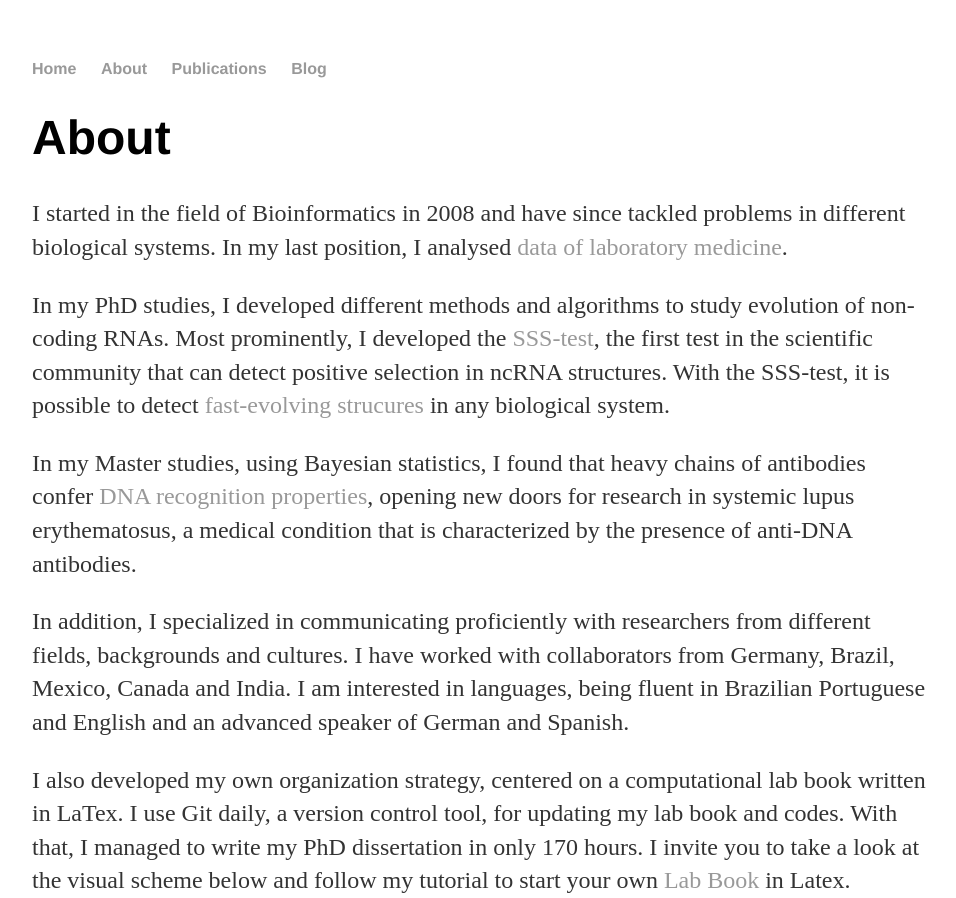
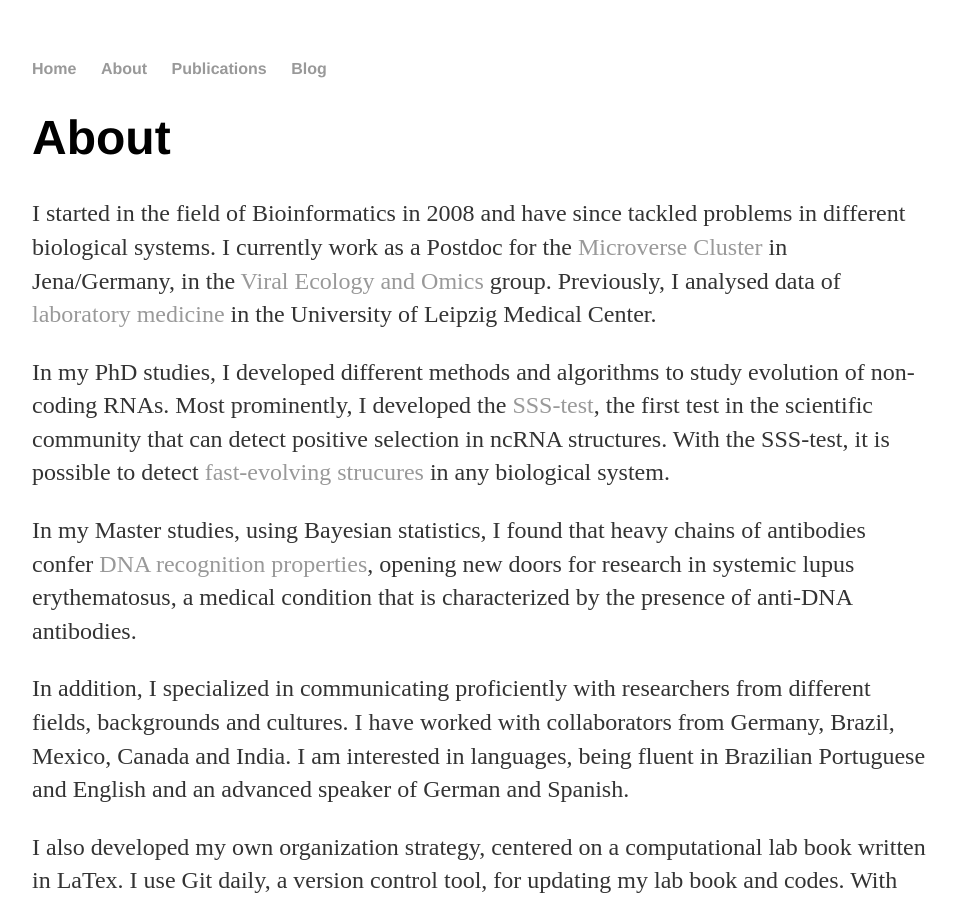
Before and after one commit to waltercostamb/waltercostamb.github.io, a Jekyll site: the page built from about/index.html, in a window 1280 px wide, cut to the strip 0-898 px from the top of the page. Shown: the whole strip, without its empty margins (160-1116 px from the left). Built offline with Jekyll 4.4.1, drawn with Linux system fonts in a browser that asks for light colours.

Commit message:
Update index.html

```diff
--- a/about/index.html
+++ b/about/index.html
@@ -5,8 +5,10 @@ title: Maria Beatriz Walter Costa, Bioinformatician
 <div class="blurb">
 	<h1>About</h1>
 	<p>I started in the field of Bioinformatics in 2008 and have since tackled problems in different biological systems.
-		In my last position, I analysed
-		<a href="https://waltercostamb.github.io/blog/2021/06/03/Ampel">data of laboratory medicine</a>.</p>
+		I currently work as a Postdoc for the <a href="https://www.microverse-cluster.de/en/">Microverse Cluster</a> in Jena/Germany,
+		in the <a href="https://redproxy.rz.uni-jena.de/imn-en/veo">Viral Ecology and Omics</a> group.
+		Previously, I analysed data of <a href="https://waltercostamb.github.io/blog/2021/06/03/Ampel">laboratory medicine</a>
+		in the University of Leipzig Medical Center.</p>
 
 	<p>In my PhD studies, I developed different methods and algorithms
 		to study evolution of non-coding RNAs. Most prominently, I developed the
```
